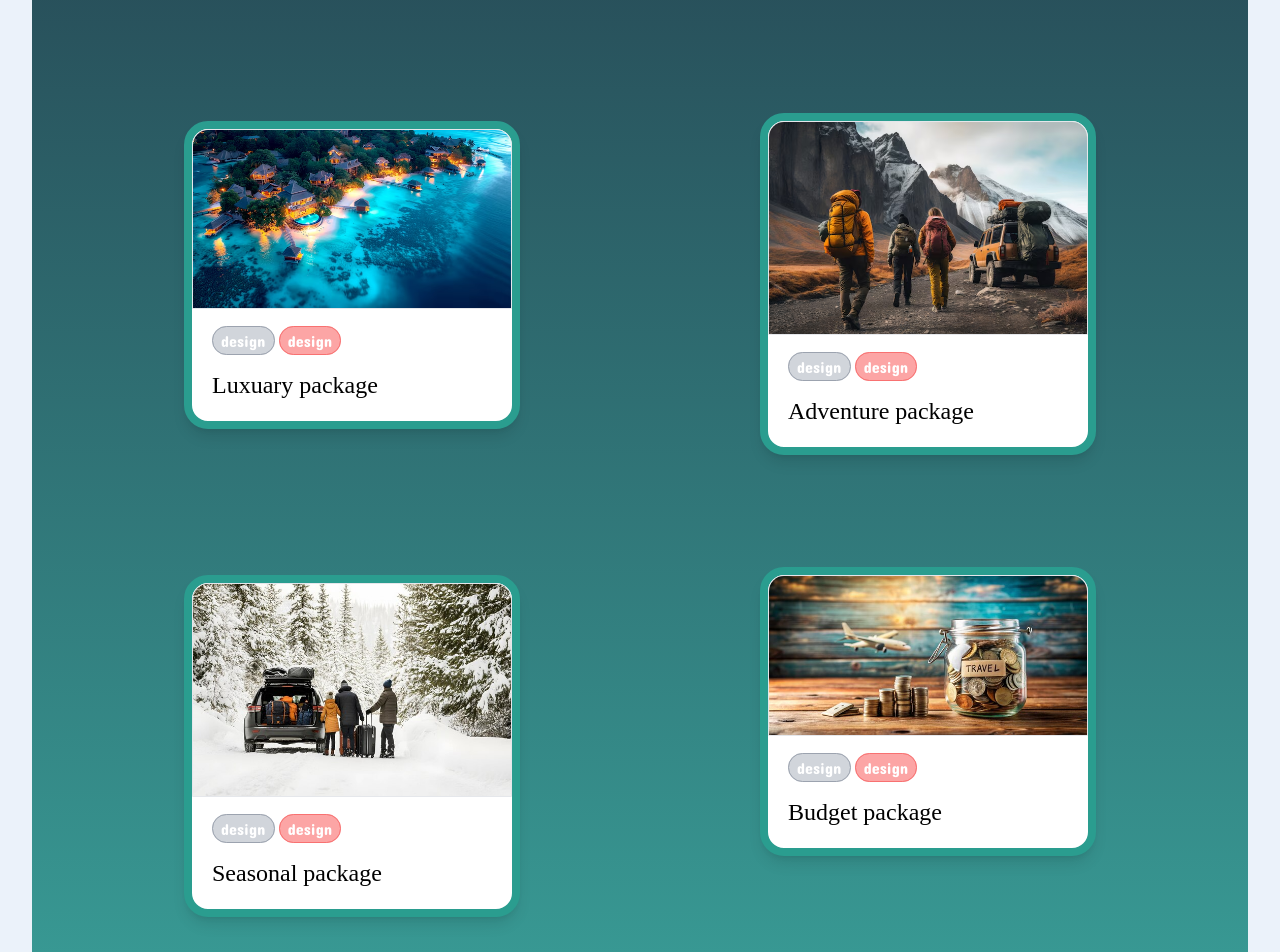
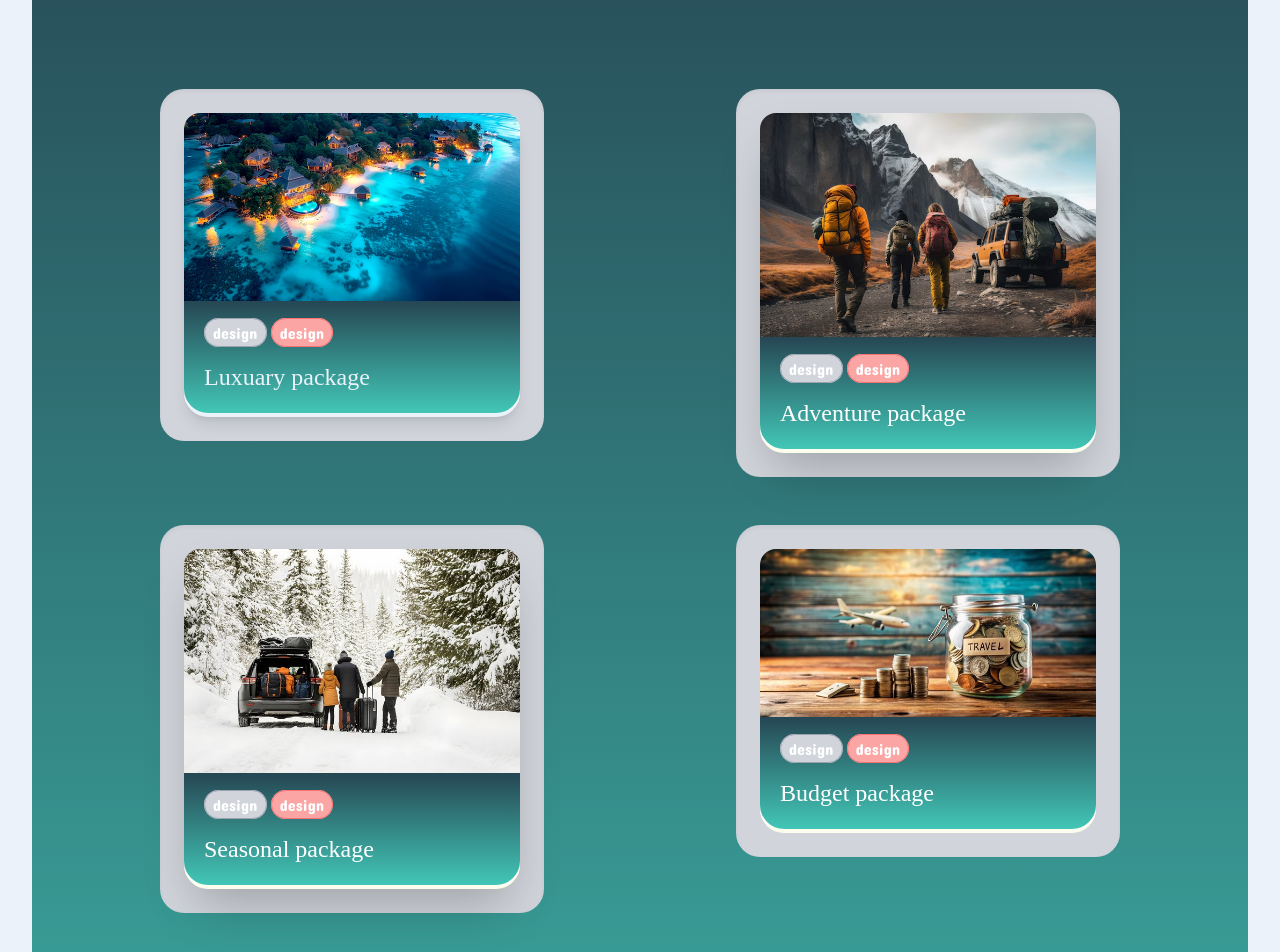
Before and after one commit to AMDHAAROON/Tourism-website, a website: page src/index.html in a window 1280 px wide. Shown: the part 2500-3452 px from the top of the page. Drawn offline with Linux system fonts and the light colour scheme; a web font is replaced by a local one.

Commit message:
refactor card sections with new gradients and improved styling in packages section

```diff
--- a/src/index.html
+++ b/src/index.html
@@ -220,11 +220,83 @@
             </p> -->
            </div>
            <div class="flex flex-wrap justify-center mb-24">
-                <div class="w-full  md:w-1/2 py-4  md:pt-10 ">
-                    <div class=" w-full p-6 md:w-11/12 lg:w-8/12 mx-auto">
-                            <div class=" border-x-8 border-y-8 border-[#2A9D8F] bg-white rounded-3xl shadow-lg">
-<img class="border rounded-t-2xl" src="./assets/lux.avif" alt="">
-<div class="p-5">
+                <div class="w-full  md:w-1/2 py-4  md:pt-8 ">
+                    <div class=" w-full p-6 md:w-11/12 lg:w-8/12 mx-auto  bg-gray-300 rounded-3xl shadow-inner">
+                            <div class="border-b-4  border-[#EBF2FA]   bg-white rounded-3xl shadow-lg">
+<img class=" rounded-t-2xl" src="./assets/lux.avif" alt="">
+<div class="p-5 bg-gradient-to-t from-[#42c7b7] to-[#264653] rounded-b-3xl" >
+     <p>
+        <span class="bg-gray-300 rounded-2xl border border-gray-400 px-2 py-1 text-white font-marker">design</span>
+        <span class="bg-red-300 rounded-2xl border border-red-400 px-2 py-1 text-white font-marker">design</span>
+
+    </p>
+    <h3 class="mt-4 text-2xl font-true text-[#EBF2FA]">
+        Luxuary package
+    </h3>
+</div>
+                            </div>
+
+                    </div>
+                </div>
+                <div class="w-full  md:w-1/2 py-4  md:pt-8 ">
+                    <div class=" w-full p-6 md:w-11/12 lg:w-8/12 mx-auto  bg-gray-300 rounded-3xl shadow-inner ">
+                            <div class="border-b-4  border-swhite  bg-white rounded-3xl shadow-2xl">
+<img class=" rounded-t-2xl" src="./assets/adve.avif" alt="">
+<div class="p-5 bg-gradient-to-t from-[#42c7b7] to-[#264653] rounded-b-3xl "">
+    <p>
+        <span class="bg-gray-300 rounded-2xl border border-gray-400 px-2 py-1 text-white font-marker">design</span>
+        <span class="bg-red-300 rounded-2xl border border-red-400 px-2 py-1 text-white font-marker">design</span>
+
+    </p>
+    <h3 class="mt-4 text-2xl font-true text-white">
+     Adventure package
+    </h3>
+</div>
+                            </div>
+
+                    </div>
+                </div>
+                <div class="w-full  md:w-1/2 py-4  md:pt-8 ">
+                    <div class=" w-full p-6 md:w-11/12 lg:w-8/12 mx-auto  bg-gray-300 rounded-3xl shadow-inner ">
+                            <div class="border-b-4  border-swhite  bg-white rounded-3xl shadow-2xl">
+<img class=" rounded-t-2xl" src="./assets/season.jpg" alt="">
+<div class="p-5 bg-gradient-to-t from-[#42c7b7] to-[#264653] rounded-b-3xl "">
+    <p>
+        <span class="bg-gray-300 rounded-2xl border border-gray-400 px-2 py-1 text-white font-marker">design</span>
+        <span class="bg-red-300 rounded-2xl border border-red-400 px-2 py-1 text-white font-marker">design</span>
+
+    </p>
+    <h3 class="mt-4 text-2xl font-true text-white">
+        Seasonal package
+    </h3>
+</div>
+                            </div>
+
+                    </div>
+                </div>
+                <div class="w-full  md:w-1/2 py-4  md:pt-8 ">
+                    <div class=" w-full p-6 md:w-11/12 lg:w-8/12 mx-auto bg-gray-300 rounded-3xl shadow-inner ">
+                            <div class="border-b-4  border-swhite  bg-white rounded-3xl shadow-3xl">
+<img class=" rounded-t-2xl" src="./assets/budget.jpg" alt="">
+<div class="p-5 bg-gradient-to-t from-[#42c7b7] to-[#264653] rounded-b-3xl "">
+    <p>
+        <span class="bg-gray-300 rounded-2xl border border-gray-400 px-2 py-1 text-white font-marker">design</span>
+        <span class="bg-red-300 rounded-2xl border border-red-400 px-2 py-1 text-white font-marker">design</span>
+
+    </p>
+    <h3 class="mt-4 text-2xl font-true text-white">
+        Budget package
+    </h3>
+</div>
+                            </div>
+
+                    </div>
+                </div>
+                <div class="w-full  md:w-1/2 py-4  md:pt-8 ">
+                    <div class=" w-full p-6 md:w-11/12 lg:w-8/12 mx-auto  bg-gray-300 rounded-3xl shadow-inner ">
+                            <div class="border-b-4  border-swhite  bg-white rounded-3xl shadow-3xl">
+<img class=" rounded-t-2xl" src="./assets/happy-family-with-car-travel-road-trip_662214-275199.jpg" alt="">
+<div class="p-5 bg-gradient-to-t from-[#42c7b7] to-[#264653] rounded-b-3xl "">
     <p>
         <span class="bg-gray-300 rounded-2xl border border-gray-400 px-2 py-1 text-white font-marker">design</span>
         <span class="bg-red-300 rounded-2xl border border-red-400 px-2 py-1 text-white font-marker">design</span>
@@ -237,78 +309,6 @@
                             </div>
 
                     </div>
-                </div>
-                <div class="w-full md:w-1/2 py-4 md:py-8 ">
-                    <div class=" w-full p-6 md:w-11/12 lg:w-8/12 mx-auto">
-                        <div class="border-x-8 border-y-8 border-[#2A9D8F] bg-white rounded-3xl shadow-lg">
-<img class="border rounded-t-2xl" src="./assets/adve.avif" alt="">
-<div class="p-5">
-<p>
-    <span class="bg-gray-300 rounded-2xl border border-gray-400 px-2 py-1 text-white font-marker">design</span>
-    <span class="bg-red-300 rounded-2xl border border-red-400 px-2 py-1 text-white font-marker">design</span>
-
-</p>
-<h3 class="mt-4 text-2xl font-true text-black">
-    Adventure package
-</h3>
-</div>
-                        </div>
-
-                </div>
-                </div>
-                <div class="w-full md:w-1/2 py-4 md:pt-10 ">
-                    <div class=" w-full p-6 md:w-11/12 lg:w-8/12 mx-auto">
-                        <div class="border-x-8 border-y-8 border-[#2A9D8F] bg-white rounded-3xl shadow-lg">
-<img class="border rounded-t-2xl" src="./assets/season.jpg" alt="">
-<div class="p-5">
-<p>
-    <span class="bg-gray-300 rounded-2xl border border-gray-400 px-2 py-1 text-white font-marker">design</span>
-    <span class="bg-red-300 rounded-2xl border border-red-400 px-2 py-1 text-white font-marker">design</span>
-
-</p>
-<h3 class="mt-4 text-2xl font-true text-black">
-    Seasonal package
-</h3>
-</div>
-                        </div>
-
-                </div>
-                </div>
-                <div class="w-full md:w-1/2 py-4 md:py-8 ">
-                    <div class=" w-full p-6 md:w-11/12 lg:w-8/12 mx-auto">
-                        <div class="border-x-8 border-y-8 border-[#2A9D8F] bg-white rounded-3xl shadow-lg">
-<img class="border rounded-t-2xl" src="./assets/budget.jpg" alt="">
-<div class="p-5">
-<p>
-    <span class="bg-gray-300 rounded-2xl border border-gray-400 px-2 py-1 text-white font-marker">design</span>
-    <span class="bg-red-300 rounded-2xl border border-red-400 px-2 py-1 text-white font-marker">design</span>
-
-</p>
-<h3 class="mt-4 text-2xl font-true text-black">
-    Budget package
-</h3>
-</div>
-                        </div>
-
-                </div>
-                </div>
-                <div class="w-full md:w-1/2 py-4 md:pt-10 ">
-                    <div class=" w-full p-6 md:w-11/12 lg:w-8/12 mx-auto">
-                        <div class="border-x-8 border-y-8 border-[#2A9D8F] bg-white rounded-3xl shadow-lg">
-<img class="border rounded-t-2xl" src="./assets/happy-family-with-car-travel-road-trip_662214-275199.jpg" alt="">
-<div class="p-5">
-<p>
-    <span class="bg-gray-300 rounded-2xl border border-gray-400 px-2 py-1 text-white font-marker">design</span>
-    <span class="bg-red-300 rounded-2xl border border-red-400 px-2 py-1 text-white font-marker">design</span>
-
-</p>
-<h3 class="mt-4 text-2xl font-true text-black">
-    Family package
-</h3>
-</div>
-                        </div>
-
-                </div>
                 </div>
                     </div>
                 </div>
@@ -415,7 +415,6 @@
            </div>
 
      </section>
-
     <section class="bg-[#2A9D8F] rounded-2xl py-10 mb-5 p-5">
         <div class="container mx-auto p-2  ">
        <div class="flex flex-wrap">
```
Also changed, not shown: src/style.css.
